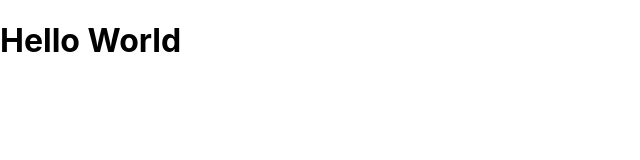
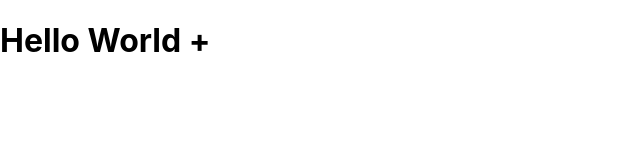
Before and after one commit to MZubairLohar/boot-camp-app, a React (Create React App) app: page / in a window 1280 px wide. Shown: the top 160 px of the page, without its empty margins (0-640 px from the left). Built offline with nearby package versions, Linux system fonts and the light colour scheme.

Commit message:
check commit

```diff
--- a/src/App.js
+++ b/src/App.js
@@ -4,7 +4,7 @@ import './App.css';
 function App() {
   return (
     <div >
-     <h1 className='font'>  Hello World </h1>
+     <h1 className='font'>  Hello World + </h1>
     </div>
   );
 }
```
